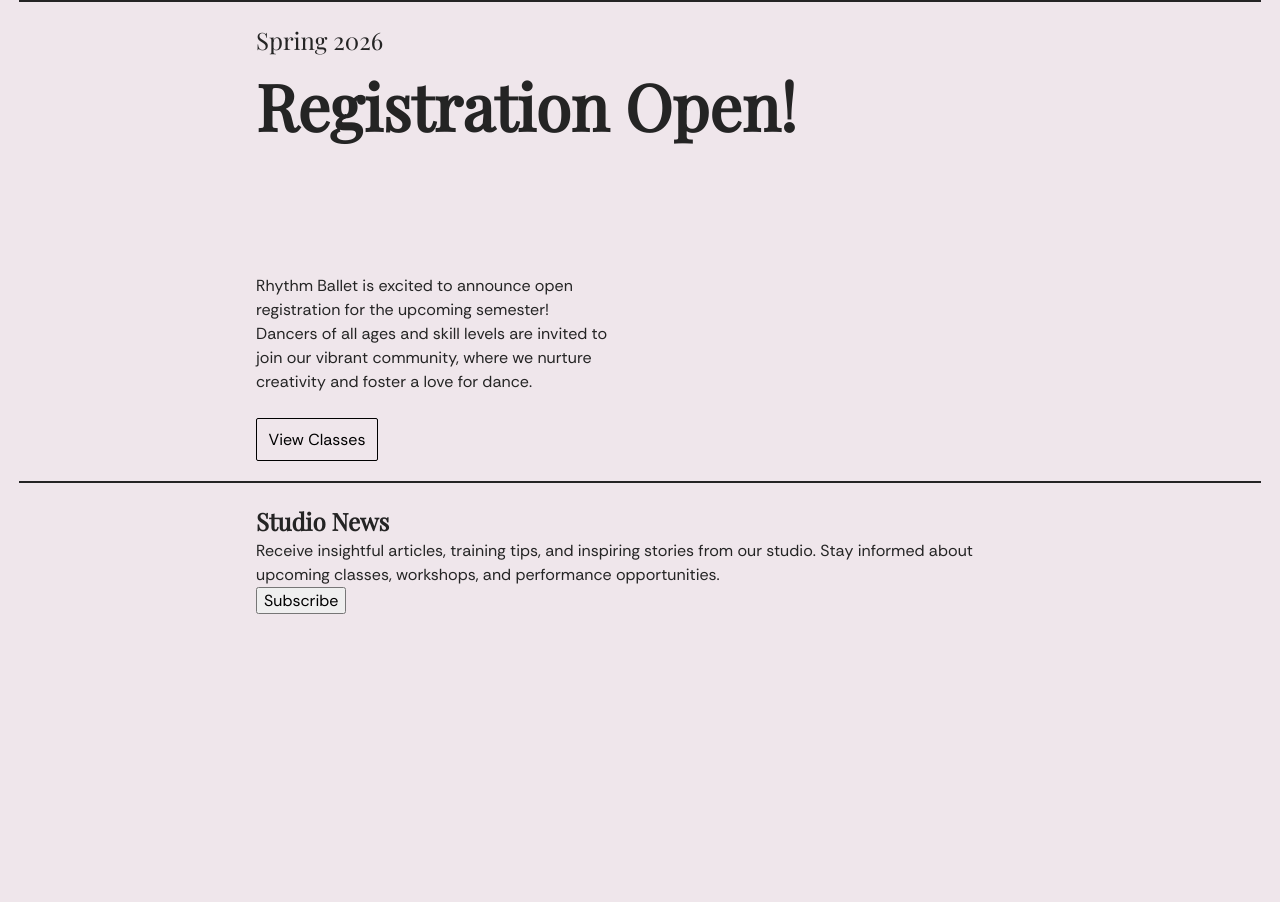
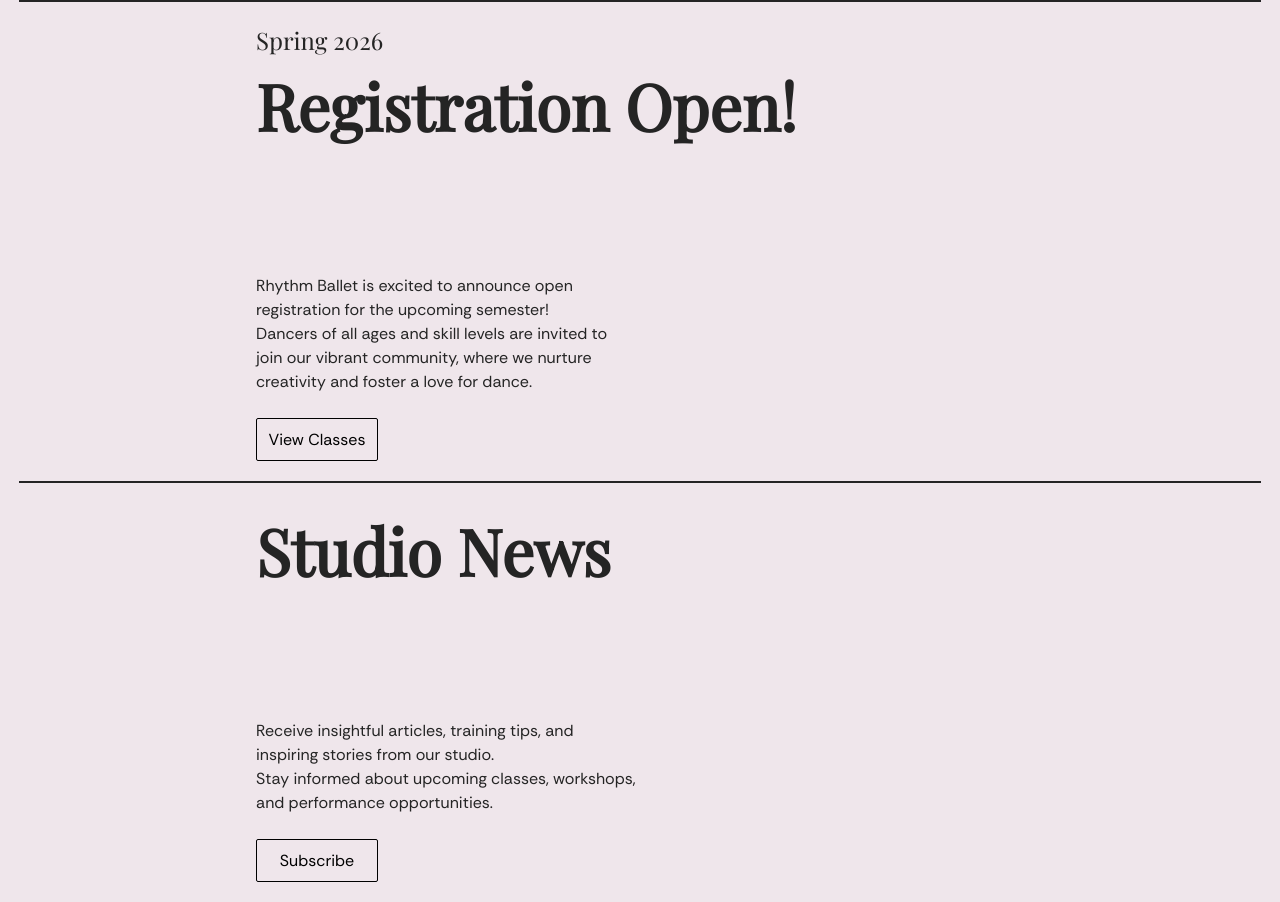
Before and after one commit to byOlexandra/ballet-studio-landing, a website built with Vite: page src/index.html in a window 1280 px wide. Before the commit the page ends 800 px from the top, so only its background shows below. Built offline with nearby package versions, Linux system fonts and the light colour scheme.

Commit message:
update styles

```diff
--- a/src/partials/news.html
+++ b/src/partials/news.html
@@ -1,9 +1,13 @@
 <section id="news-section">
     <hr id="section-line">
-    <div class="container news-container">
-        <h2 class="news-title">Studio News</h2>
-        <p class="news-text">Receive insightful articles, training tips, and inspiring stories from our studio. Stay informed about upcoming classes,
-        workshops, and performance opportunities.</p>
-        <button type="button" id="subscribe-btn">Subscribe</button>
+    <div class="container news">
+        <h2 class="news__title">Studio News</h2>
+
+        <div class="news__bottom-box">
+            <p class="news__text">Receive insightful articles, training tips, and inspiring stories from our studio. <br>Stay informed about upcoming classes,
+            workshops, and performance opportunities.</p>
+
+            <button type="button" id="subscribe-btn" class="btn btn__primary">Subscribe</button>
+        </div>
     </div>
 </section>
--- a/src/scss/base/_base.scss
+++ b/src/scss/base/_base.scss
@@ -19,9 +19,11 @@ body {
   font-family: $font-main;
   display: flex;
   flex-direction: column;
-  min-width: 100vw;
   min-height: 100vh;
-  margin: 0;
+  margin: 0 auto;
+  overflow-y: auto;
+  overflow-x: hidden;
+  scrollbar-gutter: stable;
 
   color: var(--text-color);
   background-color: var(--bg-color);
--- a/src/scss/components/_news.scss
+++ b/src/scss/components/_news.scss
@@ -0,0 +1,29 @@
+@use '../utils/variables' as *;
+@use '../utils/mixins' as *;
+
+.news {
+    &__title {
+        font-size: 36px;
+        @include inner-margin;
+
+        @include mq($tablet) {
+            font-size: 64px;
+        }
+    }
+
+    &__bottom-box {
+        display: flex;
+        flex-direction: column;
+        gap: 24px;
+        width: 335px;
+
+        @include mq($tablet) {
+            width: 380px;
+        }
+    }
+
+    @include mq($desktop) {
+        margin-left: 324px;
+    }
+
+}
--- a/src/scss/components/_registration.scss
+++ b/src/scss/components/_registration.scss
@@ -4,7 +4,7 @@
 .registr {
     &__title {
         font-size: 36px;
-        margin-bottom: 80px;
+        @include inner-margin;
     }
 
     &__second-box  {
@@ -22,7 +22,6 @@
 
         &__title {
             font-size: 64px;
-            margin-bottom: 120px;
         }
 
         &__second-box {
@@ -37,11 +36,6 @@
             width: 275px;
         }
 
-        &__title {
-            font-size: 64px;
-            margin-bottom: 208px;
-        }
-
         display: flex;
         gap: 20px;
     }
--- a/src/scss/utils/_mixins.scss
+++ b/src/scss/utils/_mixins.scss
@@ -1,5 +1,19 @@
+@use './variables' as *;
+
 @mixin mq($breakpont) {
     @media only screen and (min-width: $breakpont) {
         @content;
     }
 }
+
+@mixin inner-margin {
+    margin-bottom: 80px;
+
+    @include mq($tablet) {
+        margin-bottom: 120px;
+    }
+
+    @include mq($desktop) {
+        margin-bottom: 208px;
+    }
+}
```
Also changed, not shown: src/scss/utils/_variables.scss (line endings or trailing spaces).
